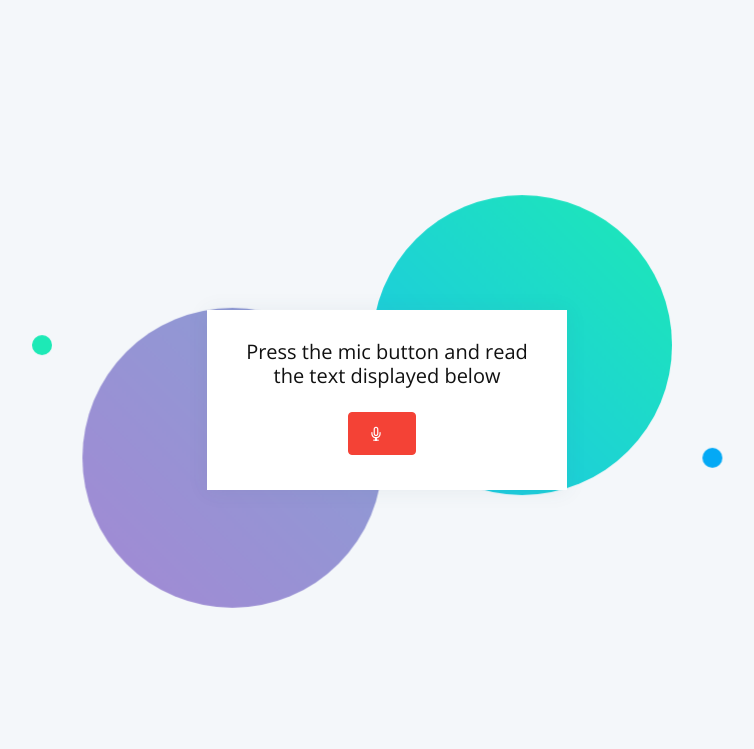
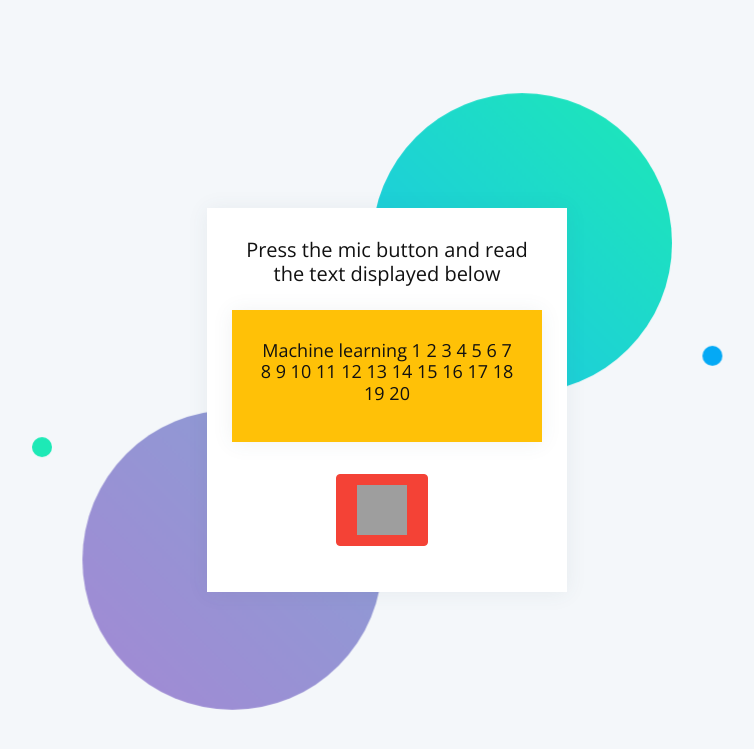
Before and after one commit to app-generator/flask-datta-able, a Flask app: page /record_voice in a window 1280 px wide. Shown: the top 749 px of the page, without its empty margins (253-1007 px from the left). Run offline with Flask 2, Linux system fonts and the light colour scheme; parts of the project's set-up code (start-up, migrations or seed data) failed here and were passed over; some libraries are stand-ins or nearby versions; grey boxes are pictures that could not be loaded.

Commit message:
Changes made to record the 10 voice samples
Signed-off-by: Aditya12yadav <ay5503352@gmail.com>

```diff
--- a/apps/authentication/routes.py
+++ b/apps/authentication/routes.py
@@ -12,11 +12,26 @@ from apps.authentication import blueprint
 from apps.authentication.forms import LoginForm, CreateAccountForm
 from apps.authentication.models import Users
 
+from apps.authentication.util import verify_pass
 import sounddevice as sd
-from scipy.io.wavfile import write
-import wavio as wv
+import soundfile as sf
+import numpy as np
 
-from apps.authentication.util import verify_pass
+sample_rate = 44100
+duration = 10
+num_of_samples = 1
+
+sentences = ["Machine learning 1 2 3 4 5 6 7 8 9 10 11 12 13 14 15 16 17 18 19 20",
+             "Birds can be found in every Habitat, from the tundra to the arid desert, and come in a dizzying array of shapes, sizes, and colours",
+             "For many people, birds are simply beings that exist outside their windows or that they might see on a nature hike",
+             "Bird watching can be a relaxing hobby or a lifelong passion, and it offers a unique opportunity to connect with nature",
+             "Each time you go bird watching, you have the chance to encounter new species and learn more about the incredible world we live in",
+             "When you think about recycling, you might simply think about throwing your soda cans and plastic bottles into a blue bin",
+             "However, recycling is much more complicated than that – and it’s important to understand how the process works to do it effectively",
+             "Most recycling plants require that different types of plastics be separated before they can be recycled",
+             "This is because different types of plastics are made of different chemicals, and mixing them can contaminate the batch",
+             "Well, for one thing, it takes a lot less energy to recycle a plastic bottle than it does to create a new one from scratch",
+             "Additionally, recycling helps to reduce the amount of plastic waste that ends up in our landfills and oceans"]
 
 
 @blueprint.route("/")
@@ -121,9 +136,24 @@ def register():
 
 @blueprint.route("/record_voice", methods=["GET", "POST"])
 def record():
-    return render_template(
-        "accounts/record_voice.html",
-    )
+    return render_template("accounts/record_voice.html", text = sentences[0])
+
+@blueprint.route("/record_samples", methods=["POST"])
+def record_samples():
+    global num_of_samples
+    audio = sd.rec(int(sample_rate*duration), samplerate=sample_rate, channels=1)
+    sd.wait()
+    file_path = f"samples/{num_of_samples}.flac"
+    sf.write(file_path, audio, sample_rate)
+    num_of_samples += 1
+    print(num_of_samples)
+    if(num_of_samples<=10):
+        return render_template('accounts/record_voice.html', text = sentences[0])
+    elif(num_of_samples<21):
+        return render_template('accounts/record_voice.html', text = sentences[num_of_samples-10])
+    else:
+        login_form = LoginForm(request.form)
+        return render_template('accounts/login.html', form=login_form)
 
 
 @blueprint.route("/logout")
--- a/apps/templates/accounts/record_voice.html
+++ b/apps/templates/accounts/record_voice.html
@@ -17,13 +17,17 @@
         <h4 class="mb-4">
           Press the mic button and read the text displayed below
         </h4>
-
-        <button
-          type="button"
-          class="btn btn-danger"
-        >
-          <i class="feather icon-mic"></i>
+        <div class="card bg-warning text-dark my-3">
+          <div class="card-body">
+              <h5>{{text}}</h5>
+          </div>
+        </div>
+        <form action="/record_samples" method="POST">
+          <button class="btn btn-danger my-3" id="record_btn">
+            <img src="https://cdn.pixabay.com/photo/2018/05/15/20/47/microphone-3404243_1280.png" style="height: 50px; width: 50px;" alt="mic image">
+          </button>
         </button>
+        </form>
       </div>
     </div>
   </div>
```
